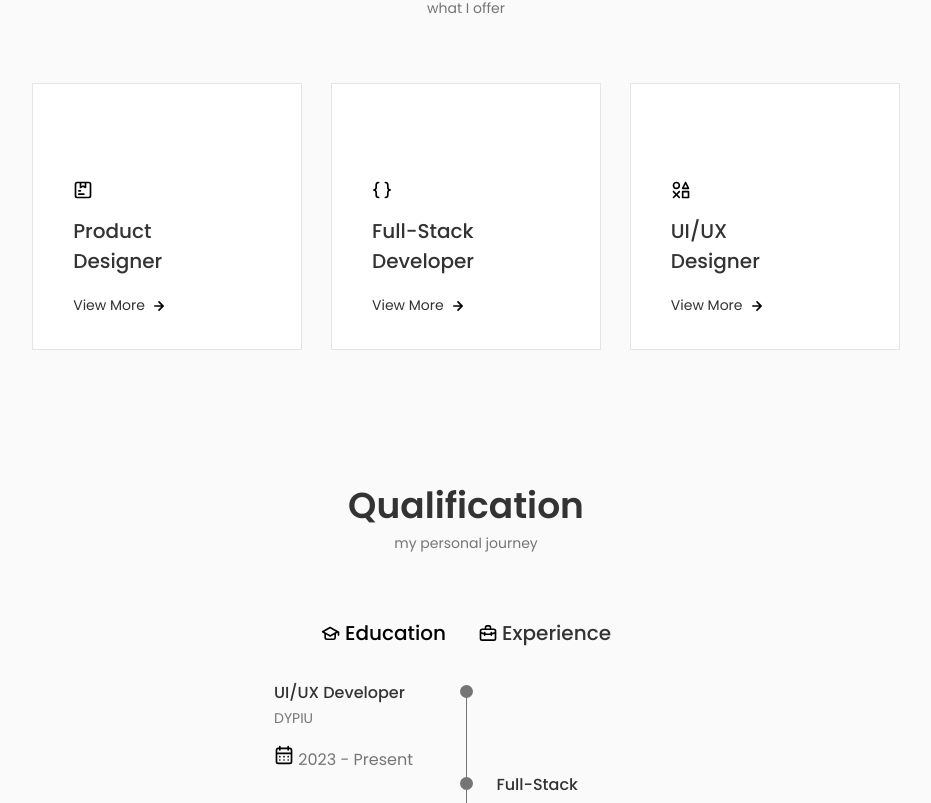
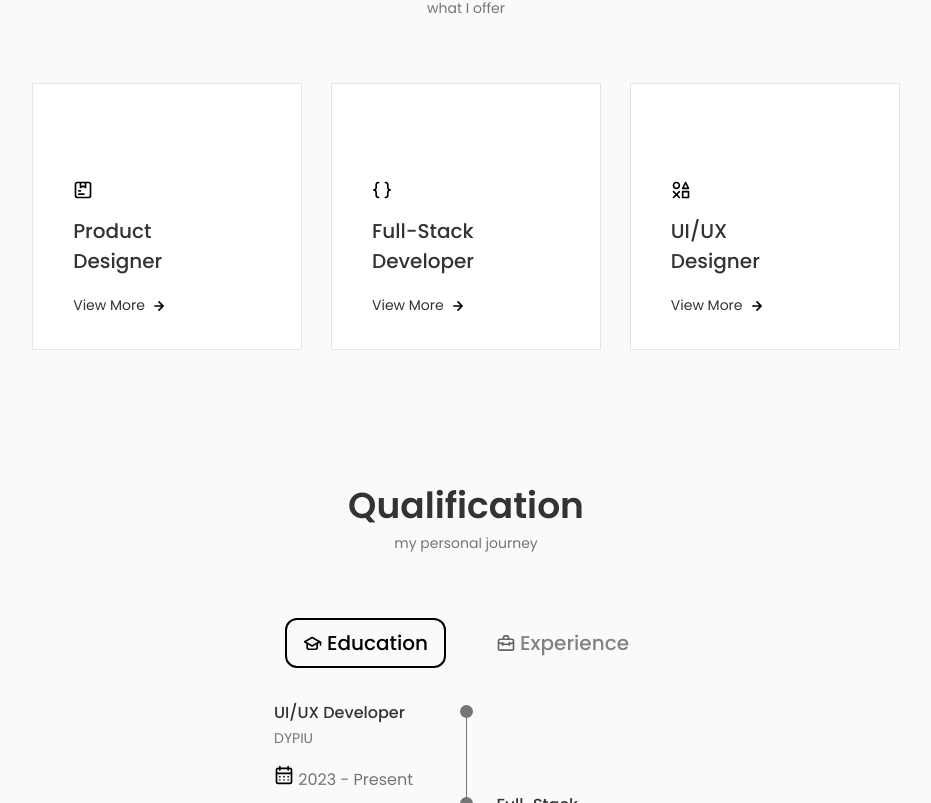
Before and after one commit to Abhidev-aiml/main-portfolio-main, a React (Vite) app in the folder portfolio/: page / in a window 1280 px wide. Shown: the part 1997-2800 px from the top of the page, without its empty margins (174-1105 px from the left). Built offline with nearby package versions, Linux system fonts and the light colour scheme; some icons are missing.

Commit message:
final without skills'

```diff
--- a/portfolio/src/components/home/Social.jsx
+++ b/portfolio/src/components/home/Social.jsx
@@ -5,15 +5,15 @@ import { UilGithubAlt } from '@iconscout/react-unicons';
 const Social = () => {
   return (
 <div className="home__social">
-    <a href="https://www.instagram.com/" className='home__social-icon' target='_blank'>
-    <UilInstagram size="24" color="#000000"/>
+    <a href="https://www.instagram.com/lilabhilifts" className='home__social-icon' target='_blank'>
+    <UilInstagram size="26" color="#000000"/>
     </a>
     <a href="https://www.linkedin.com/in/abhidevs/" className='home__social-icon' target='_blank'>
-    <UilLinkedin size="24" color="#000000"/>
+    <UilLinkedin size="26" color="#000000"/>
 
     </a>
-    <a href="https://www.github.com/" className='home__social-icon' target='_blank'>
-    <UilGithubAlt size="24" color="#000000"/>
+    <a href="https://www.github.com/Abhidev-aiml" className='home__social-icon' target='_blank'>
+    <UilGithubAlt size="26" color="#000000"/>
 
     </a>
 </div>
--- a/portfolio/src/components/home/home.css
+++ b/portfolio/src/components/home/home.css
@@ -12,16 +12,18 @@
 .home__social{
     display:grid;
     grid-template-columns: max-content;
-    row-gap: 1rem;
+    row-gap: 2rem;
 }
 
 .home__social-icon{
     font-size: 1.25rem;
     color: var(--title-color);
+    transition: transform 0.3s, background-color 0.3s;
 }
 
 .home__social-icon:hover{
-    color: var(--title-color-dark)
+    color: var(--title-color-dark);
+    transform: translateY(-0.25rem);
 }
 
 .home__title{
--- a/portfolio/src/components/qualification/qualification.css
+++ b/portfolio/src/components/qualification/qualification.css
@@ -1,98 +1,122 @@
-.qualification__container{
+.qualification__container {
     max-width: 768px;
+}
+
+.qualification__tabs {
+    display: flex;
+    justify-content: center;
+    margin-bottom: var(--mb-2);
+}
+
+.qualification__button {
+    font-size: var(--h3-font-size);
+    font-weight: var(--font-medium);
+    color: var(--title-color);
+    margin: 0 var(--mb-1);
+    cursor: pointer;
+    padding: 0.5rem 1rem;
+    border-radius: 12px;
+    border: 2px solid transparent;
+    transition: all 0.4s cubic-bezier(0.25, 0.8, 0.25, 1); /* Buttery smooth transition */
+}
+
+.qualification__button:hover {
+    color: var(--title-color-dark);
 
 }
 
-.qualification__tabs{
-    display:flex;
-    justify-content: center;
-    margin-bottom: var(--mb-2)
-
+.qualification__icon {
+    font-size: 1.8rem;
+    margin-right: var(--mb-0-25);
+    transition: color 0.4s cubic-bezier(0.25, 0.8, 0.25, 1); /* Smooth transition for icon */
 }
 
-.qualification__button{
-    font-size: var(--h3-font-size);
-    font-weight:var(--font-medium);
-    color: var(--title-color);
-    margin: 0 var(--mb-1);
-    cursor: pointer;
+.qualification__active {
+    color: var(--title-color-dark);
+    border: 2px solid var(--title-color-dark);
+    background-color: var(--background-color-light); /* Add a background for active state */
+    border-radius: 12px;
+    transition: background-color 0.4s ease, color 0.4s ease; /* Smooth active state transition */
 }
 
-.qualification__button:hover{
-    color: var(--title-color-dark);
+.qualification__button:not(.qualification__active) {
+    opacity: 0.6; /* Grayed out */
+    transition: opacity 0.3s ease; /* Smooth fading of inactive button */
 }
 
-.qualification__icon{
-    font-size: 1.8rem;
-    margin-right: var(--mb-0-25);
-
-}
-
-.qualification__active{
-    color: var(--title-color-dark);
-}
-
-.qualification__sections{
-    display:grid;
+.qualification__sections {
+    display: grid;
     grid-template-columns: 0.5fr;
     justify-content: center;
 }
 
-.qualification__content{
-    display:none;
+.qualification__content {
+    display: none;
+    opacity: 0;
+    transform: translateY(10px); /* Start slightly lower for a natural animation */
 }
 
-.qualification__content-active{
-    display:block;
+.qualification__content-active {
+    display: block;
+    opacity: 1;
+    transform: translateY(0);
+    animation: fadeIn 0.6s cubic-bezier(0.25, 0.8, 0.25, 1); /* Smooth fade-in with easing */
 }
 
-.qualification__data{
-    display:grid;
-    grid-template-columns: 1fr max-content 1fr;
-    column-gap:1.5rem;
-
+@keyframes fadeIn {
+    from {
+        opacity: 0;
+        transform: translateY(20px); /* Start lower to make the fade-in effect more noticeable */
+    }
+    to {
+        opacity: 1;
+        transform: translateY(0);
+    }
 }
 
-.qualification__title{
+.qualification__data {
+    display: grid;
+    grid-template-columns: 1fr max-content 1fr;
+    column-gap: 1.5rem;
+}
+
+.qualification__title {
     font-size: var(--normal-font-size);
-    font-weight:var(--font-medium);
+    font-weight: var(--font-medium);
+}
 
-}
-.qualification__subtitle{
-    display:inline-block;
+.qualification__subtitle {
+    display: inline-block;
     font-size: var(--small-font-size);
     margin-bottom: var(--mb-1);
 }
 
-.qualification__calendar{
+.qualification__calendar {
     font-size: var(--small-font-size);
-
 }
 
-.qualification__rounder{
-    display:inline-block;
-    width:13px;
-    height:13px;
-    background-color:var(--text-color);
-    border-radius:50%;
+.qualification__rounder {
+    display: inline-block;
+    width: 13px;
+    height: 13px;
+    background-color: var(--text-color);
+    border-radius: 50%;
 }
 
-.qualification__line{
-    display:flex;
-    width:1px;
-    height:100%;
+.qualification__line {
+    display: flex;
+    width: 1px;
+    height: 100%;
     background-color: var(--text-color);
     transform: translate(6px, -7px);
-
 }
 
 /*=============== BREAKPOINTS ===============*/
 /* For large devices */
 @media screen and (max-width: 992px) {
-    .qualification__container{
+    .qualification__container {
         margin-left: auto;
         margin-right: auto;
-
     }
 }
 
@@ -104,19 +128,19 @@
     }
 }
 
+/* For small devices */
 @media screen and (max-width: 576px) {
-    .qualification__sections{
+    .qualification__sections {
         grid-template-columns: initial;
     }
-    .qualification__button{
-        margin: 0  var(--mb-0-75);
+
+    .qualification__button {
+        margin: 0 var(--mb-0-75);
     }
 }
 
-  /* For small devices */
 @media screen and (max-width: 350px) {
-    .qualification__data{
-        gap:0.5rem;
+    .qualification__data {
+        gap: 0.5rem;
     }
-
 }
--- a/portfolio/src/components/work/Works.jsx
+++ b/portfolio/src/components/work/Works.jsx
@@ -1,4 +1,4 @@
-import React, { useEffect, useState, useRef } from 'react';
+import  { useEffect, useState, useRef } from 'react';
 import { projectsData, projectsNav } from './Data';
 import WorkItems from './WorkItems';
 import { gsap } from 'gsap';
```
Also changed, not shown: 1 other file (tests, documents, lock files or other folders). Lines whose indentation alone changed are shown as unchanged.
